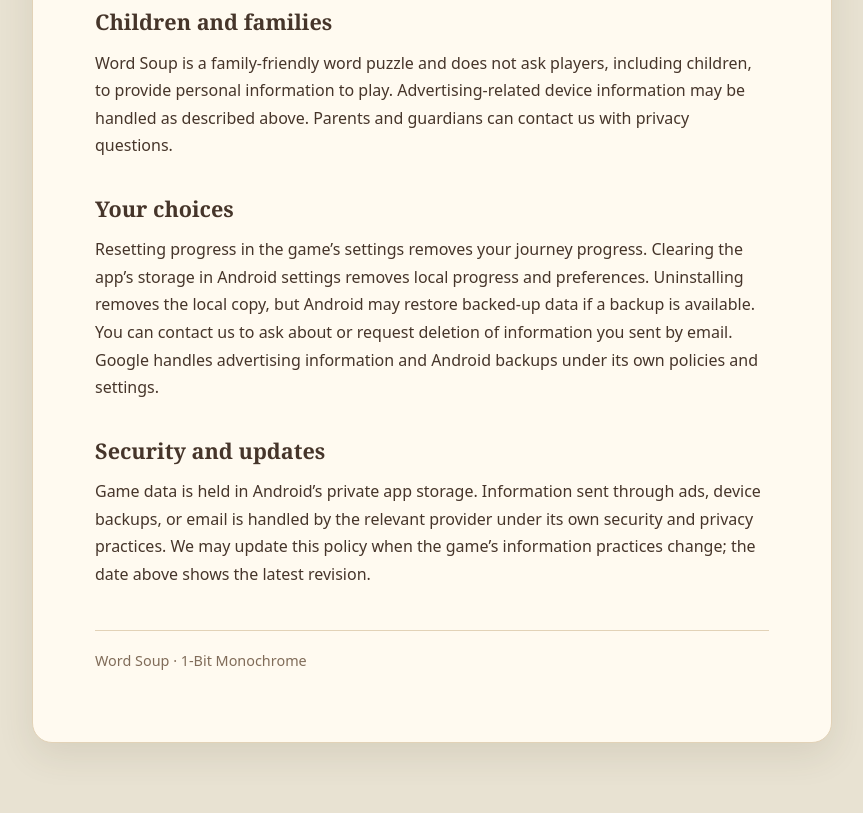
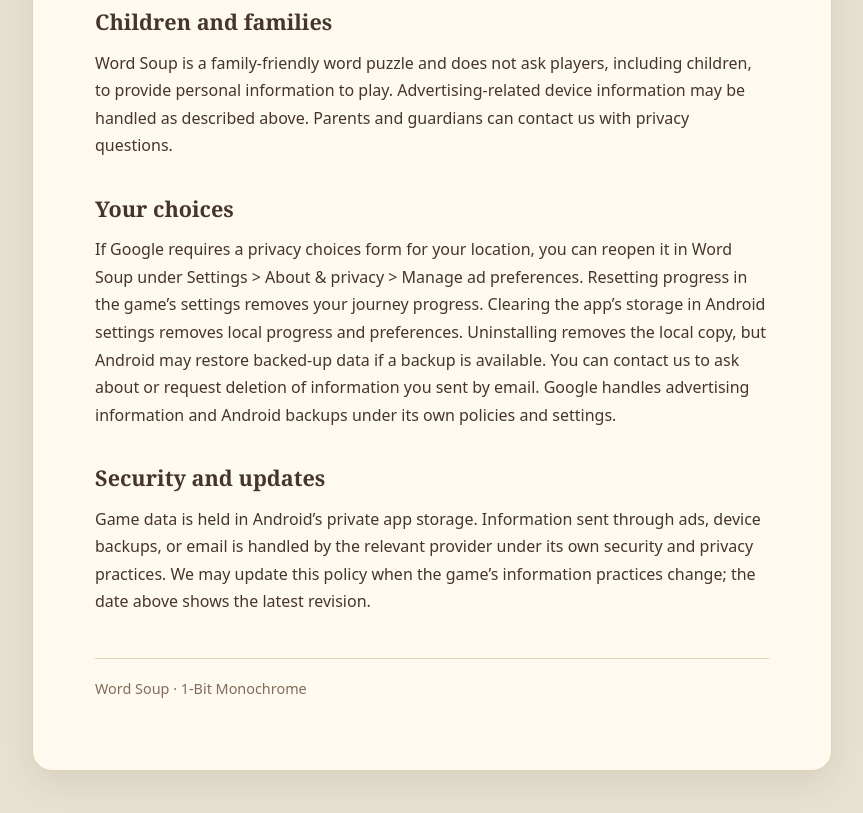
Before and after one commit to 1-Bit-Monochrome/WordSoup-Public, a plain HTML site: page privacy.html in a window 1280 px wide. Shown: the part 1368-2181 px from the top of the page, without its empty margins (208-1071 px from the left). Before the commit the page ends 2153 px from the top, so only its background shows below. Drawn offline with Linux system fonts and the light colour scheme.

Commit message:
Updated Privacy Policy

```diff
--- a/privacy.html
+++ b/privacy.html
@@ -46,7 +46,7 @@
 
   <section>
     <h2>Your choices</h2>
-    <p>Resetting progress in the game’s settings removes your journey progress. Clearing the app’s storage in Android settings removes local progress and preferences. Uninstalling removes the local copy, but Android may restore backed-up data if a backup is available. You can contact us to ask about or request deletion of information you sent by email. Google handles advertising information and Android backups under its own policies and settings.</p>
+    <p>If Google requires a privacy choices form for your location, you can reopen it in Word Soup under Settings &gt; About &amp; privacy &gt; Manage ad preferences. Resetting progress in the game’s settings removes your journey progress. Clearing the app’s storage in Android settings removes local progress and preferences. Uninstalling removes the local copy, but Android may restore backed-up data if a backup is available. You can contact us to ask about or request deletion of information you sent by email. Google handles advertising information and Android backups under its own policies and settings.</p>
   </section>
 
   <section>
```
